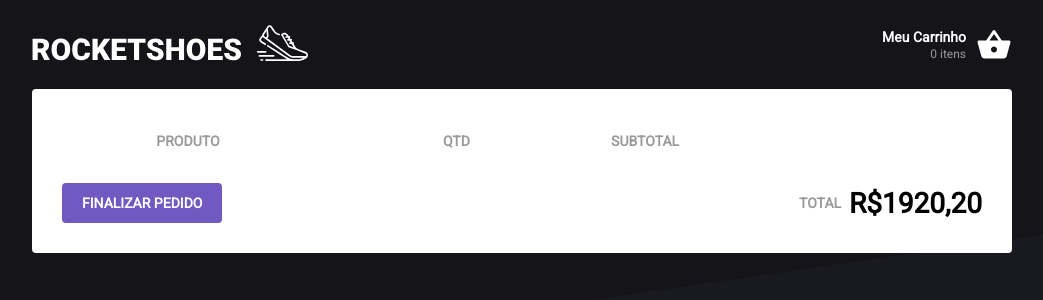
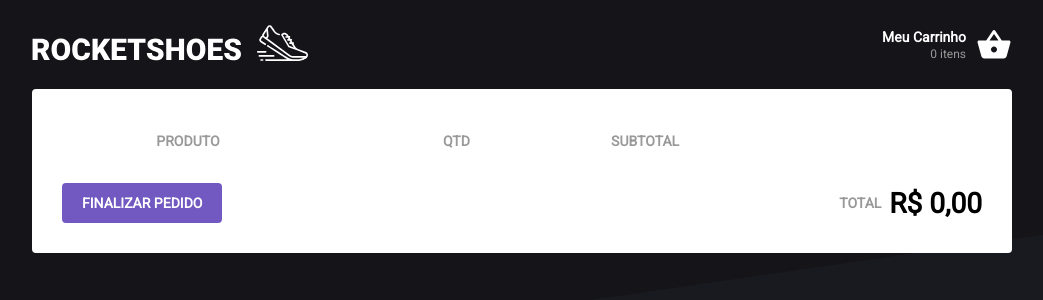
Before and after one commit to dev-danilo/DPShoes, a React (Create React App) app: page /cart in a window 1280 px wide. Shown: the top 300 px of the page, without its empty margins (118-1161 px from the left). Built offline with nearby package versions, Linux system fonts and the light colour scheme.

Commit message:
Calculando totais(subtotal e total)

```diff
--- a/src/pages/Cart/index.js
+++ b/src/pages/Cart/index.js
@@ -9,9 +9,11 @@ import {
 } from 'react-icons/md';
 import { Container, ProductTable, Total } from './styles';
 
+import { formatPrice } from '../../util/format';
+
 import * as CartActions from '../../store/modules/cart/actions';
 
-function Cart({ cart, removeFromCart, updateAmount }) {
+function Cart({ cart, removeFromCart, updateAmount, total }) {
   function increment(product) {
     updateAmount(product.id, product.amount + 1);
   }
@@ -54,7 +56,7 @@ function Cart({ cart, removeFromCart, updateAmount }) {
                 </div>
               </td>
               <td>
-                <strong>R$258,80</strong>
+                <strong>{product.subtotal}</strong>
               </td>
               <td>
                 <button
@@ -73,7 +75,7 @@ function Cart({ cart, removeFromCart, updateAmount }) {
 
         <Total>
           <span>TOTAL</span>
-          <strong>R$1920,20</strong>
+          <strong>{total}</strong>
         </Total>
       </footer>
     </Container>
@@ -81,7 +83,15 @@ function Cart({ cart, removeFromCart, updateAmount }) {
 }
 
 const mapStateToProps = state => ({
-  cart: state.cart,
+  cart: state.cart.map(product => ({
+    ...product,
+    subtotal: formatPrice(product.price * product.amount),
+  })),
+  total: formatPrice(
+    state.cart.reduce((total, product) => {
+      return total + product.price * product.amount;
+    }, 0),
+  ),
 });
 
 const mapDispatchToProps = dispatch =>
```
